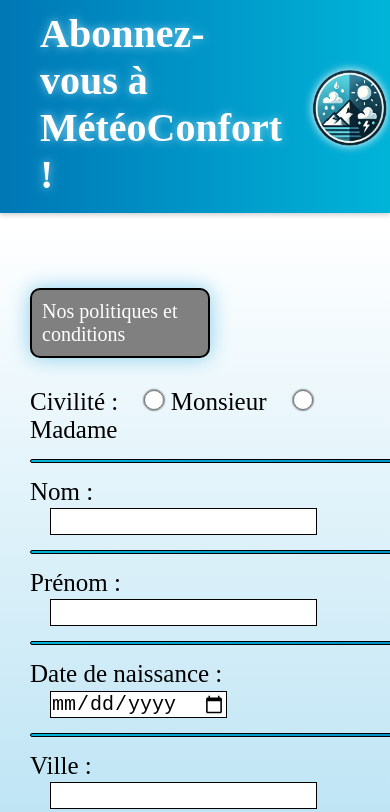
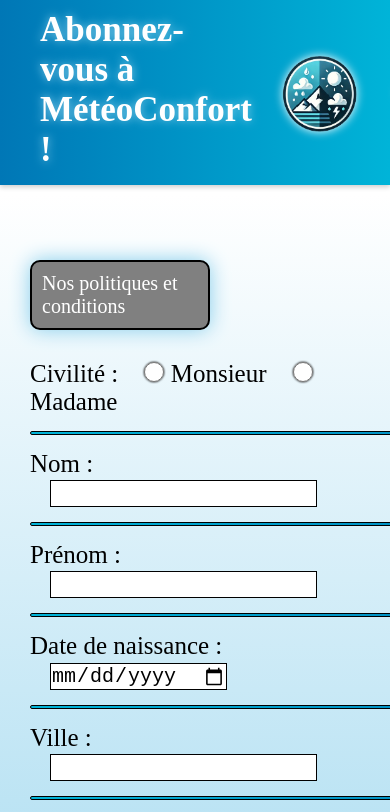
Before and after one commit to MAN-CIEL/MeteoConfort-front-end, a plain HTML site: page MétéoConfort/inscription.html in a window 390 px wide. Shown: the top 812 px of the page. Drawn offline with Linux system fonts and the light colour scheme; a web font is replaced by a local one.

Commit message:
Update inscription.css
gérer responsivité sur écran 1280px

```diff
--- a/MétéoConfort/inscription.css
+++ b/MétéoConfort/inscription.css
@@ -217,6 +217,9 @@
 		width: 150px;
 		margin-left: 25px;
 	}
+	header h1 {
+		font-size: 35px;
+	}
 	header a {
 		margin-left: 45px;
 	}
```
